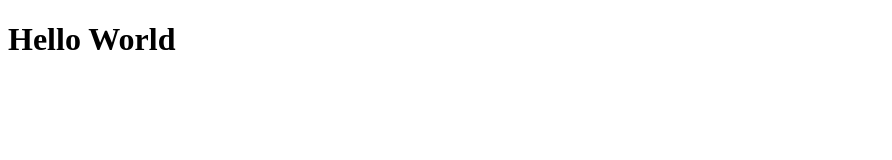
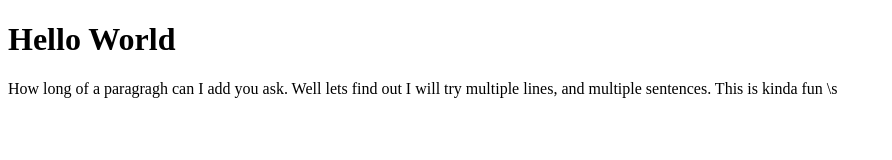
Before and after one commit to ben-ellzey/Test, a plain HTML site: page index.htm in a window 1280 px wide. Shown: the whole page, without its empty margins (0-892 px from the left). Drawn offline with Linux system fonts and the light colour scheme.

Commit message:
Update index.htm

```diff
--- a/index.htm
+++ b/index.htm
@@ -3,7 +3,11 @@
 <head>
 <title>Hello World</title>
 </head>
+
 <body>
 <h1>Hello World</h1>
+  <p1>How long of a paragragh can I add you ask. Well lets find out
+    I will try multiple lines, and multiple sentences.
+    This is kinda fun \s</p1>
 </body>
 </html>
```
